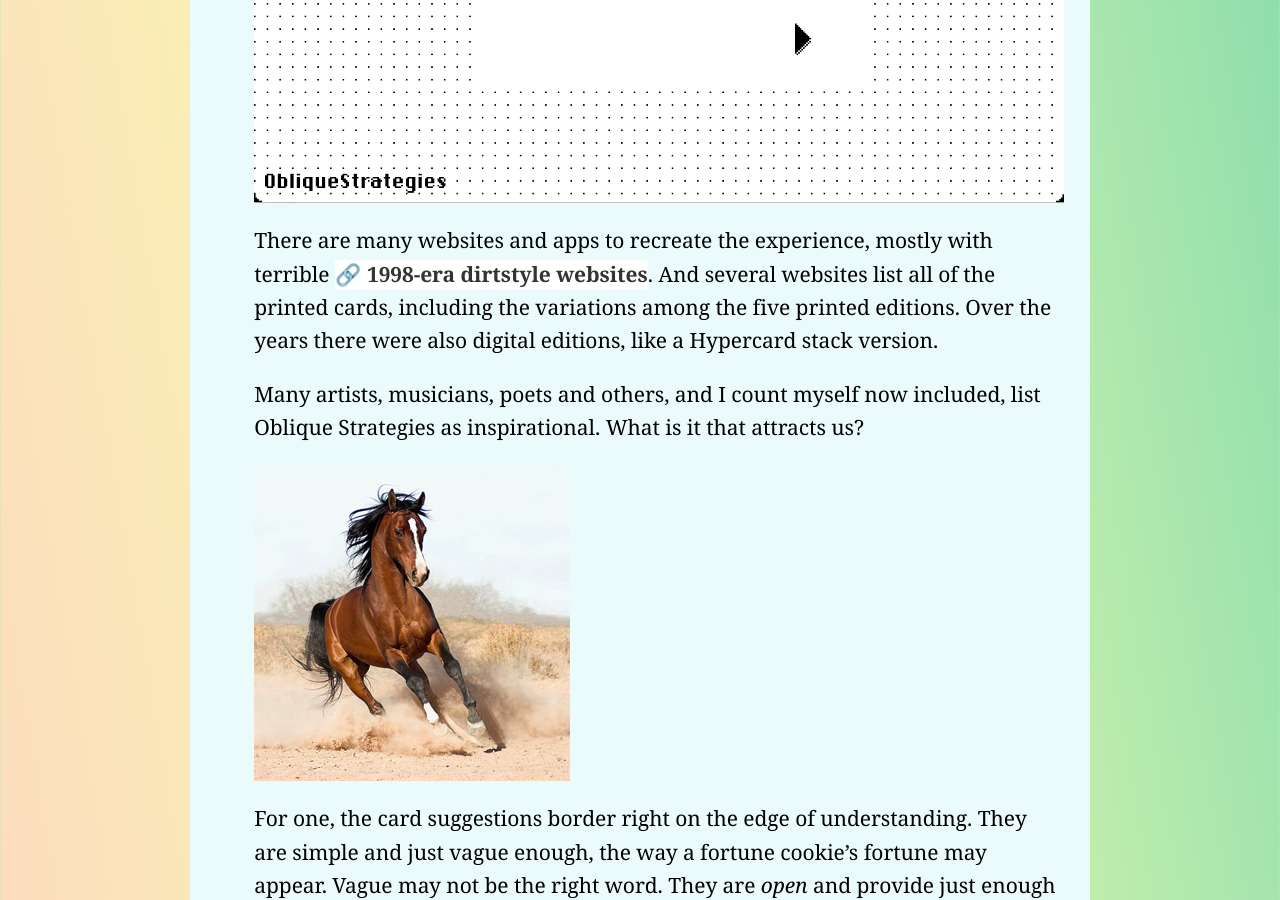
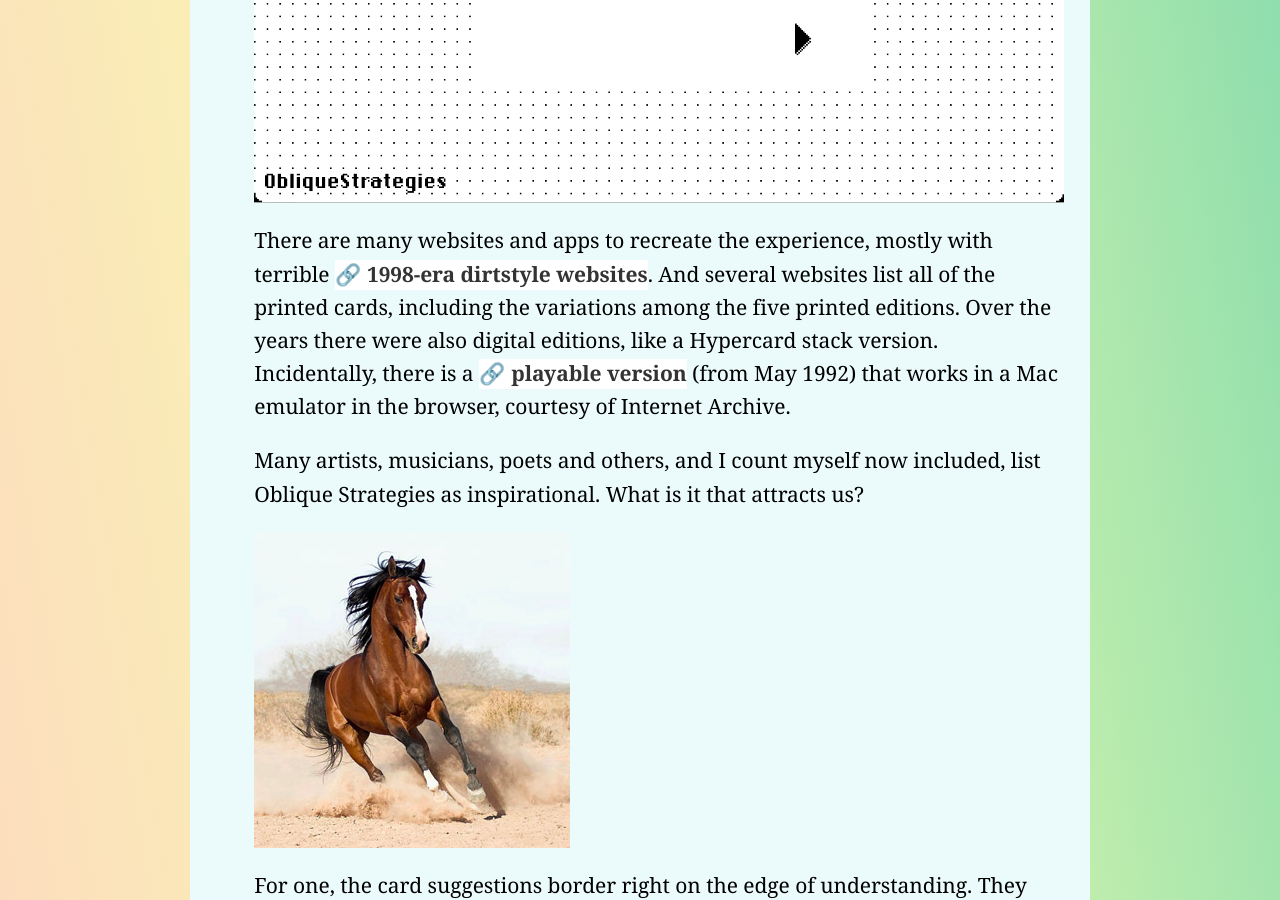
Before and after one commit to lee2sman/nosebook, a Jekyll site: the page built from _posts/2020-06-12-obscure-instructions.md, in a window 1280 px wide and 900 px high, scrolled down 3143 px. Built offline with Jekyll 4.4.1, drawn with Linux system fonts in a browser that asks for light colours.

Commit message:
added links to hypercard stack and updated post link to prof dr style

```diff
--- a/_posts/2020-06-12-obscure-instructions.md
+++ b/_posts/2020-06-12-obscure-instructions.md
@@ -31,7 +31,7 @@ The deck is considered as an oracle. When you reach a creative impasse, you are
 
 ![Hypercard deck of Oblique Strategies]({{"/images/oblique/oblique-hypercard.png" | absolute_url}})
 
-There are many websites and apps to recreate the experience, mostly with terrible [1998-era dirtstyle websites]({% post_url 2017-09-26-prof-dr-style %}). And several websites list all of the printed cards, including the variations among the five printed editions. Over the years there were also digital editions, like a Hypercard stack version.
+There are many websites and apps to recreate the experience, mostly with terrible [1998-era dirtstyle websites](http://leetusman.com/nosebook/prof-dr-style). And several websites list all of the printed cards, including the variations among the five printed editions. Over the years there were also digital editions, like a Hypercard stack version. Incidentally, there is a [playable version](https://archive.org/details/hypercard_obliquestrategies) (from May 1992) that works in a Mac emulator in the browser, courtesy of Internet Archive.
 
 Many artists, musicians, poets and others, and I count myself now included, list Oblique Strategies as inspirational. What is it that attracts us?
 
```
